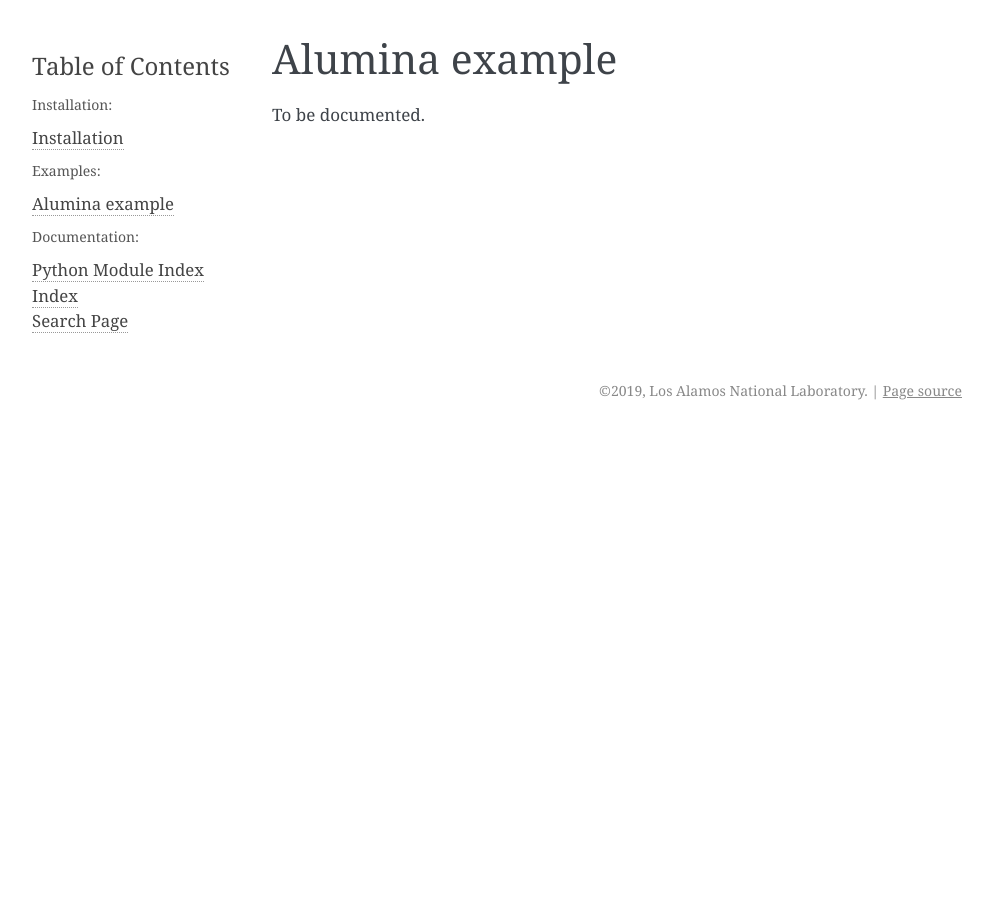
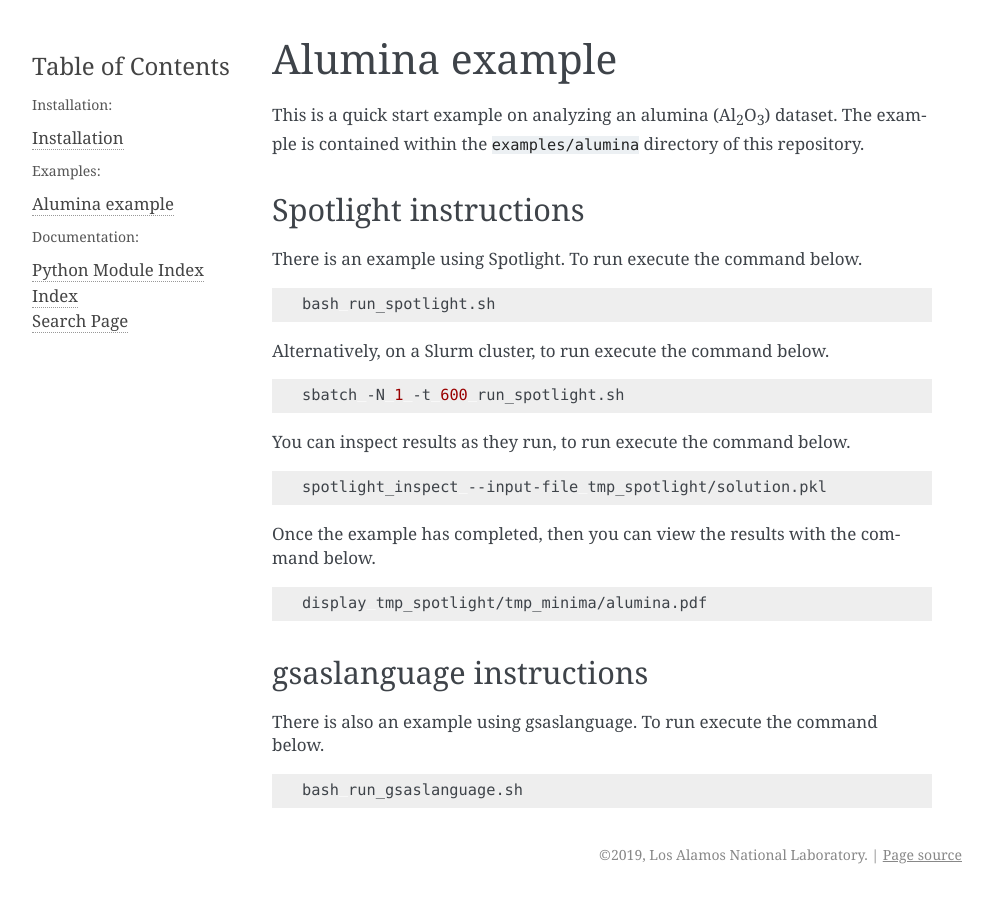
Before and after one commit to lanl/spotlight, a Sphinx documentation site: the page built from docs/example_alumina.rst, in a window 1280 px wide. Shown: the whole page, without its empty margins (148-1141 px from the left). Built offline with Sphinx 7.4.7, drawn with Linux system fonts in a browser that asks for light colours; pages that are not in the unit, such as notebooks, are missing from menus.

Commit message:
Move example instructions to documentation.

```diff
--- a/docs/example_alumina.rst
+++ b/docs/example_alumina.rst
@@ -1,4 +1,43 @@
 Alumina example
 ===============
 
-To be documented.
+This is a quick start example on analyzing an alumina (Al\ :subscript:`2`\ O\ :subscript:`3`) dataset.
+The example is contained within the ``examples/alumina`` directory of this repository.
+
+Spotlight instructions
+~~~~~~~~~~~~~~~~~~~~~~
+
+There is an example using Spotlight.
+To run execute the command below.
+
+.. code:: bash
+
+    bash run_spotlight.sh
+
+Alternatively, on a Slurm cluster, to run execute the command below.
+
+.. code:: bash
+
+    sbatch -N 1 -t 600 run_spotlight.sh
+
+You can inspect results as they run, to run execute the command below.
+
+.. code:: bash
+
+    spotlight_inspect --input-file tmp_spotlight/solution.pkl
+
+Once the example has completed, then you can view the results with the command below.
+
+.. code:: bash
+
+    display tmp_spotlight/tmp_minima/alumina.pdf
+
+gsaslanguage instructions
+~~~~~~~~~~~~~~~~~~~~~~~~~
+
+There is also an example using gsaslanguage.
+To run execute the command below.
+
+.. code:: bash
+
+    bash run_gsaslanguage.sh
--- a/docs/installation.rst
+++ b/docs/installation.rst
@@ -23,7 +23,7 @@ We list them below with their versions.
 Installation with Anaconda3
 ~~~~~~~~~~~~~~~~~~~~~~~~~~~
 
-We include a script in the ``tools/`` dir to demonstrate how Spotlight can be installed inside an Anaconda3 environment; this script has been tested using Anaconda3 v4.7.10.
+We include a script in the ``tools/`` directory to demonstrate how Spotlight can be installed inside an Anaconda3 environment; this script has been tested using Anaconda3 v4.7.10.
 Upon completion of the script below, the environment can be loaded with the command ``conda activate spotlight``.
 Note that this script assumes you have Anaconda3 installed.
 
```
Also changed, not shown: README.md (+0 -25 lines), examples/alumina/README.md (deleted).
